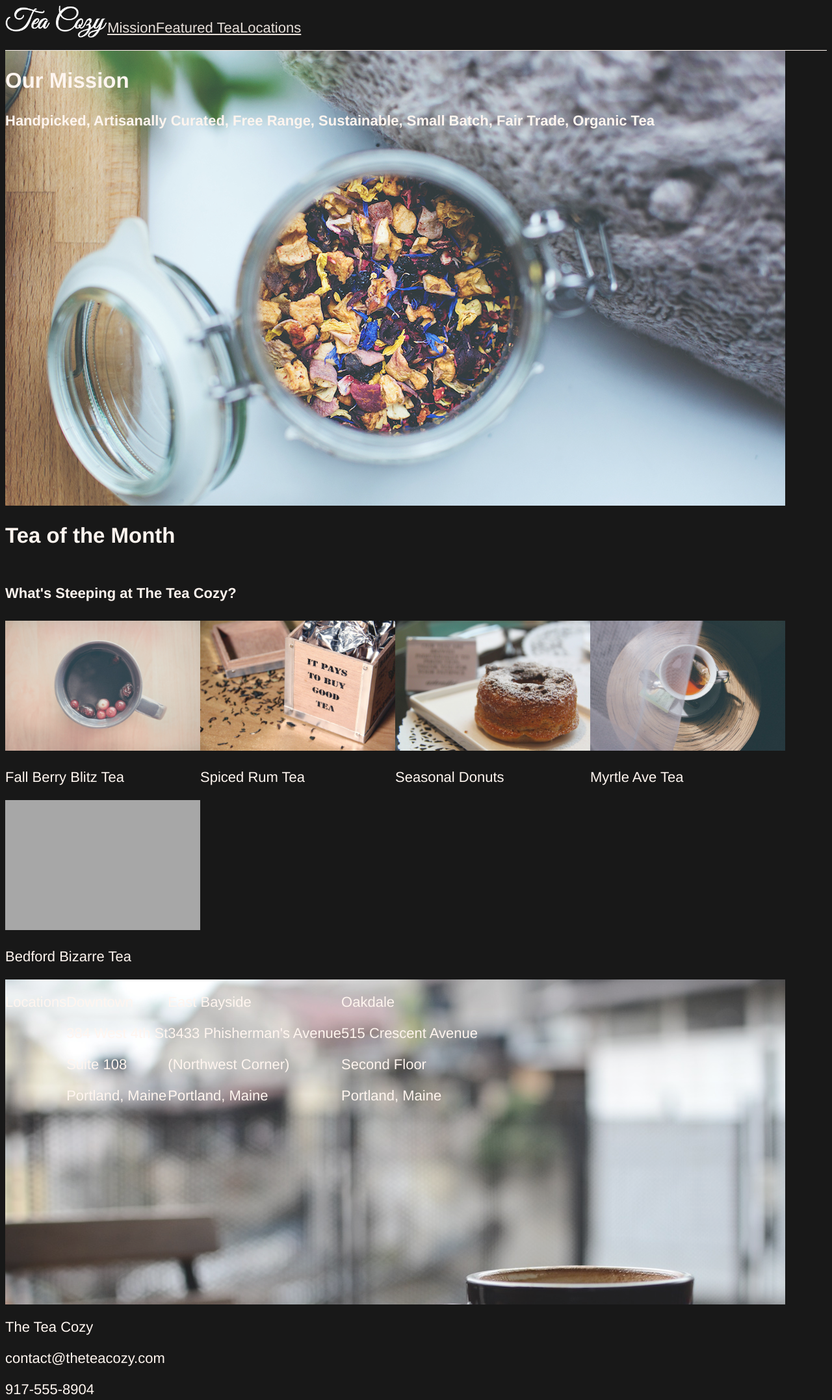
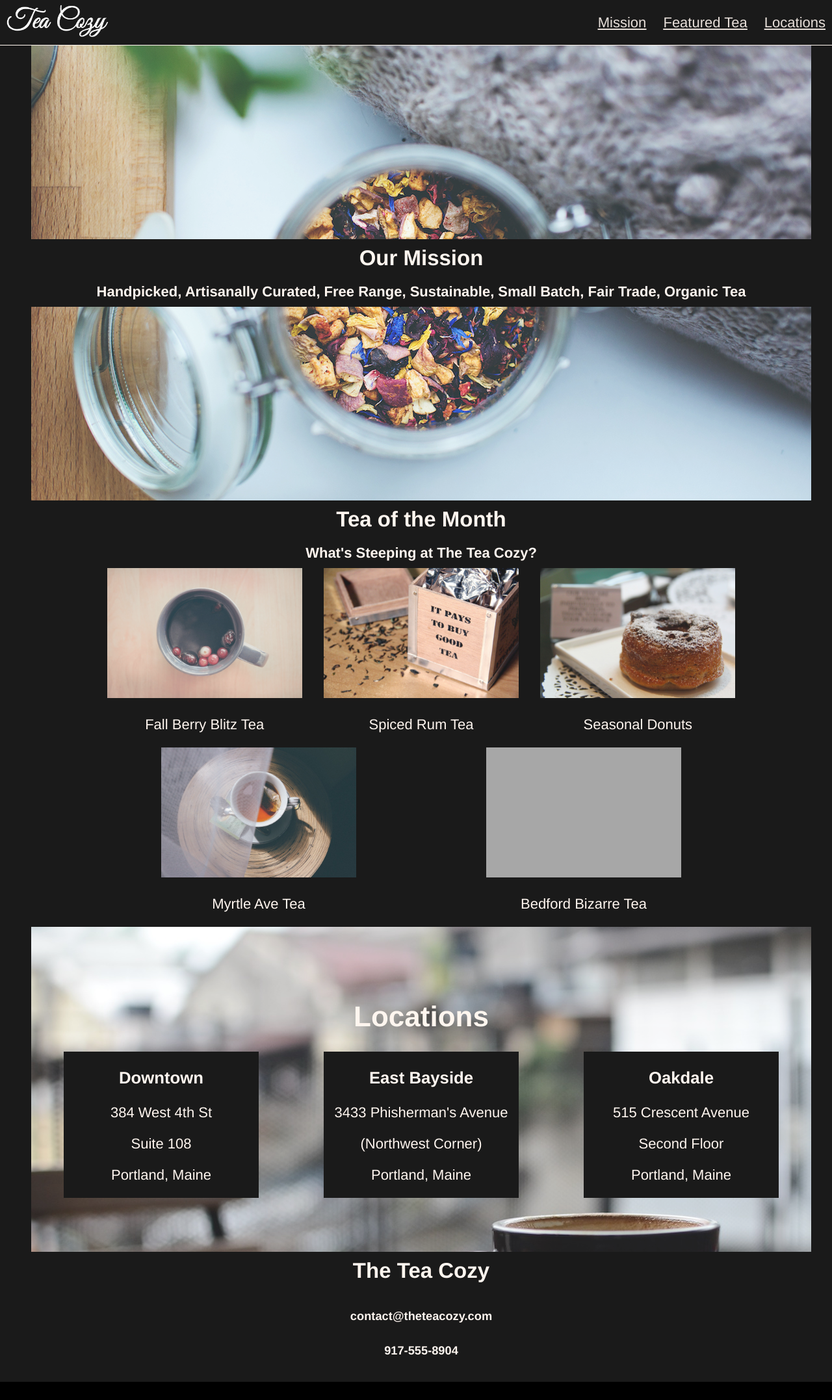
Before and after one commit to dogea/TeaCozy, a plain HTML site: page index.html in a window 1280 px wide. Shown: the top 2154 px of the page at 65% size. After the commit the page ends 2126 px from the top, so only its background shows below. Drawn offline with Linux system fonts and the light colour scheme; grey boxes are pictures that could not be loaded.

Commit message:
Finished Project

```diff
--- a/index.html
+++ b/index.html
@@ -7,17 +7,21 @@
   </head>
   <body>
     <div class="header">
+      <div class="logo">
         <img src="./resources/images/img-tea-cozy-logo.png" alt="Tea Cozy Logo" height="50px">
-      <p><a href="#mission">Mission</a></p>
-      <p><a href="#tea">Featured Tea</a></p>
-      <p><a href="#locations">Locations</a></p>
+      </div>
+      <nav>
+        <span><a href="#mission">Mission</a></span>
+        <span><a href="#teaofthemonth">Featured Tea</a></span>
+        <span><a href="#locations">Locations</a></span>
+      </nav>
     </div>
     <div class="container">
-      <div class="mission">
+      <div class="mission" id="mission">
         <h2>Our Mission</h2>
         <h4>Handpicked, Artisanally Curated, Free Range, Sustainable, Small Batch, Fair Trade, Organic Tea</h4>
       </div>
-      <h2>Tea of the Month</h2>
+      <h2 id="teaofthemonth">Tea of the Month</h2>
       <h4>What's Steeping at The Tea Cozy?</h4>
       <div class="teaofthemonth">
         <div class="tea">
@@ -41,32 +45,38 @@
           <p>Bedford Bizarre Tea</p>
         </div>
       </div>
-      <div class="locations">
-        <p>Locations</p>
+      <div class="locations" id="locations">
+        <div class="loctext">
+          <h1>Locations</h1>
+        </div>
+        <div class="addresses">
           <div class="left">
-          <p>Downtown</p>
+            <h3>Downtown</h3>
             <p>384 West 4th St</p>
             <p>Suite 108</p>
             <p>Portland, Maine</p>
           </div>
           <div class="center">
-          <p>East Bayside</p>
+            <h3>East Bayside</h3>
             <p>3433 Phisherman's Avenue</p>
             <p>(Northwest Corner)</p>
             <p>Portland, Maine</p>
           </div>
           <div class="right">
-          <p>Oakdale</p>
+            <h3>Oakdale</h3>
             <p>515 Crescent Avenue</p>
             <p>Second Floor</p>
             <p>Portland, Maine</p>
           </div>
         </div>
       </div>
+      <div class="contact">
+        <h2>The Tea Cozy</h2>
+        <h5>contact@theteacozy.com</h5>
+        <h5>917-555-8904</h5>
+      </div>
+    </div>
     <div class="footer">
-      <p>The Tea Cozy</p>
-      <p>contact@theteacozy.com</p>
-      <p>917-555-8904</p>
       <p>copyright The Tea Cozy 2017</p>
     </div>
   </body>
--- a/resources/css/style.css
+++ b/resources/css/style.css
@@ -6,21 +6,52 @@ html, a {
   opacity: 0.9;
 }
 
+nav span {
+  display: inline-block;
+  padding: 10px 10px;
+  text-decoration: underline;
+}
+
+h4, h2 {
+  background-color: Black;
+  width: 100%;
+  margin: 0 auto;
+  padding: 10px 0;
+  text-align: center;
+}
+
 .header {
-  display: inline-flex;
-  text-decoration: underline;
+  display: flex;
   height: 69px;
-  align-content: space-between;
+  align-items: center;
   border-bottom: 1px solid Seashell;
   width: 100%;
+  position: fixed;
+  z-index: 1;
+  background-color: Black;
+  top: 0;
+  left: 0;
+}
+
+.logo {
+  padding-left: 10px;
+  flex-grow: 1;
 }
 
 .container {
   display: flex;
   flex-direction: column;
+  align-items: center;
+  position: absolute;
+  width: 100%;
+  top: 70px;
 }
 
 .mission {
+  display: flex;
+  flex-direction: column;
+  align-content: center;
+  justify-content: center;
   background-image: url("../images/img-mission-background.jpg");
   background-color: Black;
   height: 700px;
@@ -30,6 +61,13 @@ html, a {
 .teaofthemonth {
   display: inline-flex;
   flex-wrap: wrap;
+  width: 1000px;
+  align-items: center;
+  justify-content: space-around;
+}
+
+.tea {
+  text-align: center;
 }
 
 .locations {
@@ -37,10 +75,30 @@ html, a {
   background-color: Black;
   height: 500px;
   width: 1200px;
+  display: flex;
+  flex-flow: column;
+  justify-content: center;
+  align-items: center;
+}
+
+.addresses {
   display: inline-flex;
-  align-content: space-around;
+  justify-content: space-around;
+  width: 100%;
+}
+
+.left, .center, .right {
+  text-align: center;
+  width: 300px;
+  background-color: Black;
+}
+
+.contact {
+  text-align: center;
+  height: 200px;
 }
 
 .footer {
-
+  text-align: left;
+  padding-left: 20px;
 }
```
Lines whose indentation alone changed are shown as unchanged.
